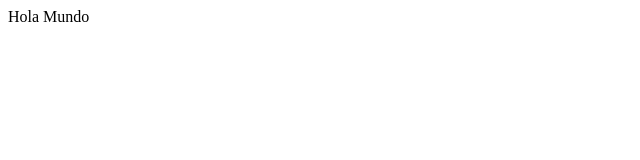
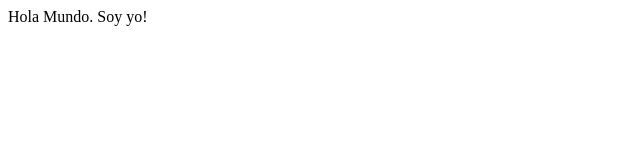
Before and after one commit to jlberbesi/-Conference-page, a plain HTML site: page index.html in a window 1280 px wide. Shown: the full height of the page, 0-640 px from the left. Drawn offline with Linux system fonts and the light colour scheme.

Commit message:
Add first files to the branch

```diff
--- a/index.html
+++ b/index.html
@@ -4,6 +4,6 @@
     <title></title>
 </head>
 <body>
-Hola Mundo
+Hola Mundo. Soy yo!
 </body>
 </html>
```
